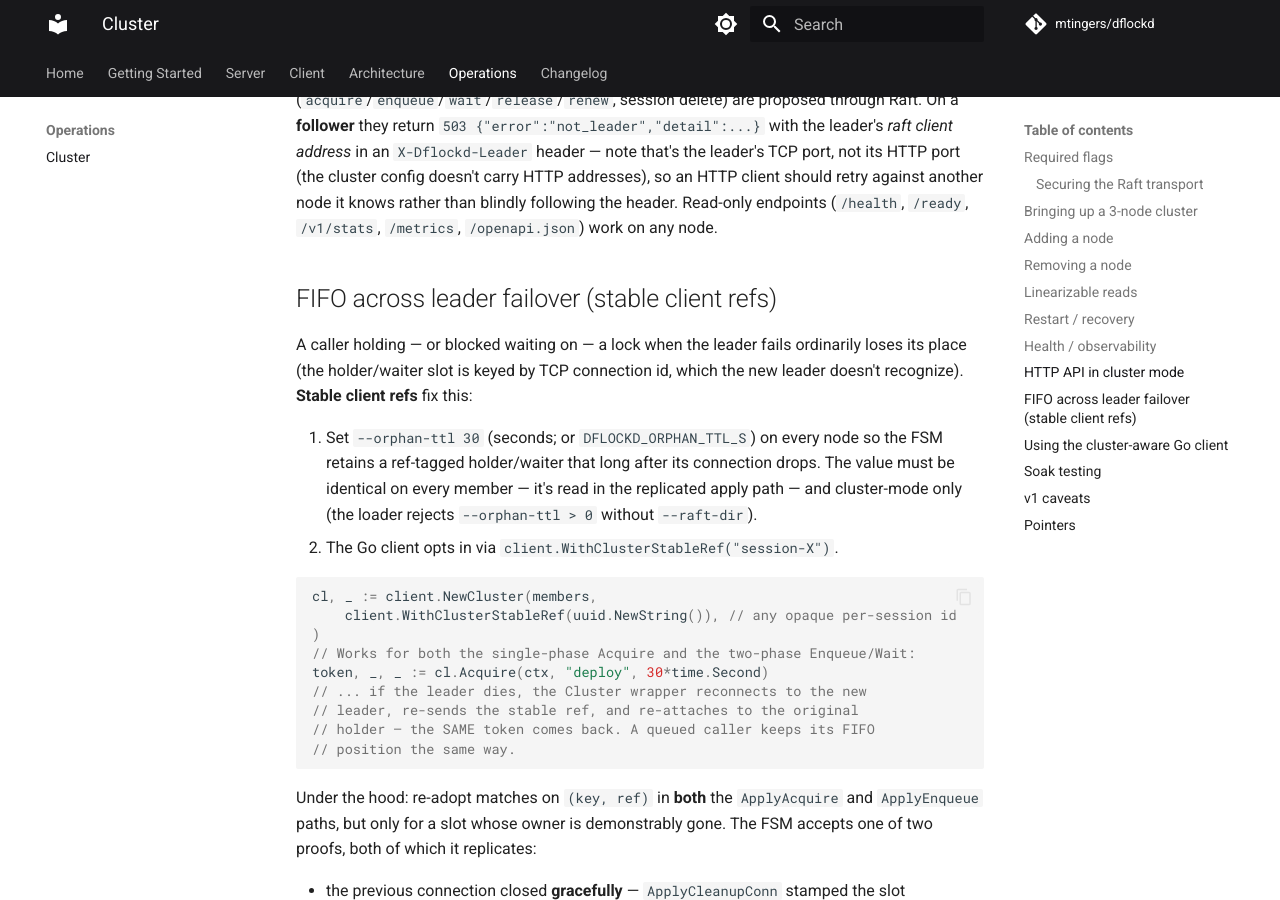
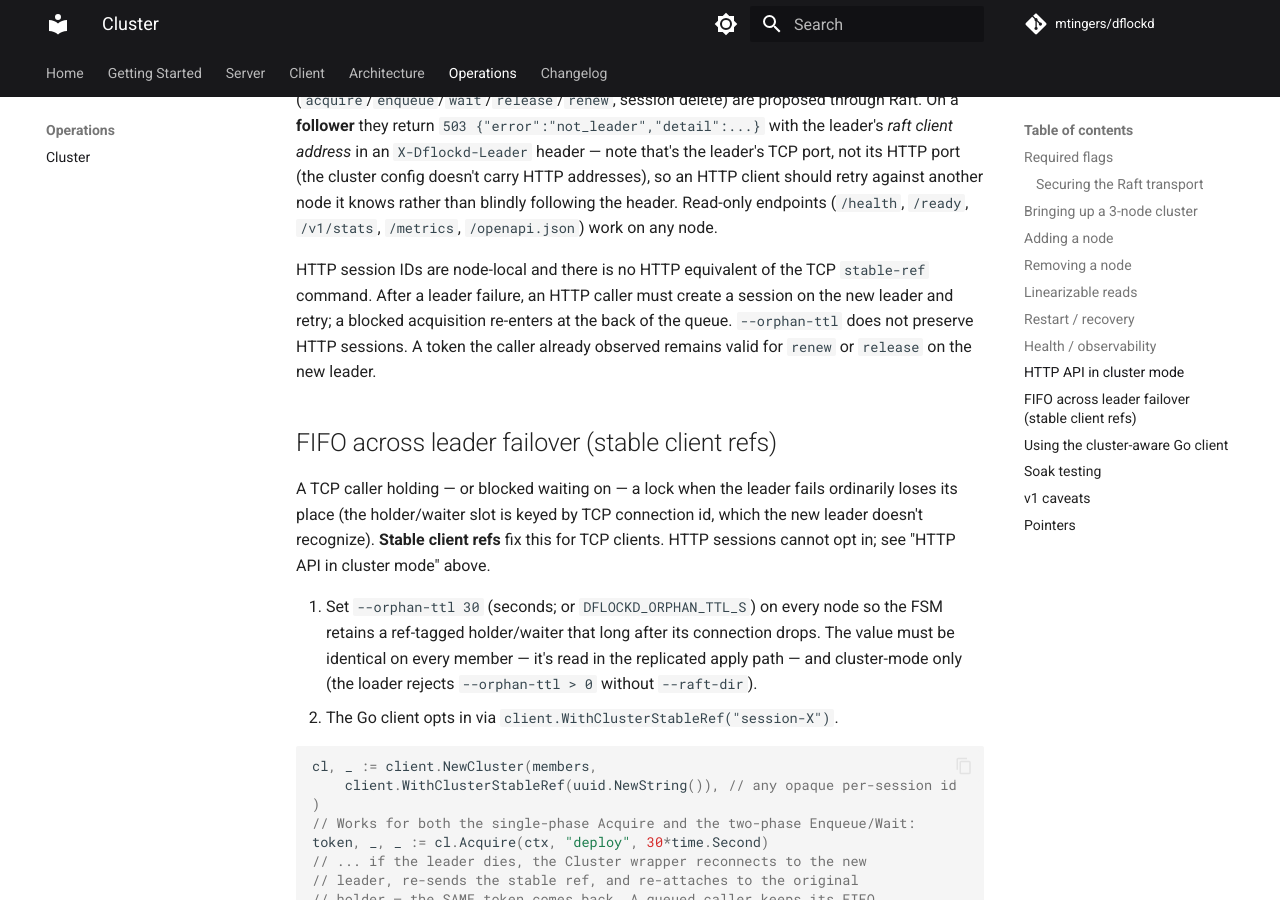
Before and after one commit to mtingers/dflockd, an MkDocs documentation site: the page built from docs/operations/cluster.md, in a window 1280 px wide and 900 px high, scrolled down 4505 px. Built offline with MkDocs 1.6.1 and Material for MkDocs 9.7.7, drawn with Linux system fonts in a browser that asks for light colours; comment, search, counter and statistics services are not loaded.

Commit message:
docs(cluster): clarify HTTP failover limitation

```diff
--- a/docs/openapi.json
+++ b/docs/openapi.json
@@ -18,7 +18,7 @@
   ],
   "security": [{"bearerAuth": []}],
   "tags": [
-    {"name": "sessions", "description": "Create, ping, and close HTTP sessions. A session is the HTTP analogue of a persistent TCP connection."},
+    {"name": "sessions", "description": "Create, ping, and close node-local HTTP sessions. A session is the HTTP analogue of a persistent TCP connection, but cannot opt into TCP stable-ref failover re-attachment."},
     {"name": "locks", "description": "Exclusive lock primitives. Each key has at most one holder at a time. Acquires are FIFO across all transports."},
     {"name": "semaphores", "description": "Counted semaphore primitives. Up to `limit` concurrent holders per key. The first acquirer sets the limit."},
     {"name": "introspection", "description": "Server state and schema."}
@@ -77,7 +77,7 @@
         "tags": ["sessions"],
         "summary": "Create a session",
         "operationId": "createSession",
-        "description": "Mints a new session with a server-generated 32-character lowercase hex ID. The response advertises the configured idle timeout so clients know how often to ping.",
+        "description": "Mints a new node-local session with a server-generated 32-character lowercase hex ID. The response advertises the configured idle timeout so clients know how often to ping. After a cluster leader failure, clients must create a session on the new leader; blocked FIFO position is not preserved.",
         "responses": {
           "200": {"description": "Created", "content": {"application/json": {"schema": {"$ref": "#/components/schemas/CreateSessionResponse"}, "example": {"session_id": "0fe1f0c5b6758b10fe1ce7df57c012ef", "idle_timeout_s": 20}}}},
           "401": {"$ref": "#/components/responses/Unauthorized"},
--- a/docs/operations/cluster.md
+++ b/docs/operations/cluster.md
@@ -202,12 +202,20 @@ rather than blindly following the header. Read-only endpoints
 (`/health`, `/ready`, `/v1/stats`, `/metrics`, `/openapi.json`) work on
 any node.
 
+HTTP session IDs are node-local and there is no HTTP equivalent of the
+TCP `stable-ref` command. After a leader failure, an HTTP caller must
+create a session on the new leader and retry; a blocked acquisition
+re-enters at the back of the queue. `--orphan-ttl` does not preserve
+HTTP sessions. A token the caller already observed remains valid for
+`renew` or `release` on the new leader.
+
 ## FIFO across leader failover (stable client refs)
 
-A caller holding — or blocked waiting on — a lock when the leader fails
-ordinarily loses its place (the holder/waiter slot is keyed by TCP
-connection id, which the new leader doesn't recognize). **Stable client
-refs** fix this:
+A TCP caller holding — or blocked waiting on — a lock when the leader
+fails ordinarily loses its place (the holder/waiter slot is keyed by
+TCP connection id, which the new leader doesn't recognize). **Stable
+client refs** fix this for TCP clients. HTTP sessions cannot opt in; see
+"HTTP API in cluster mode" above.
 
 1. Set `--orphan-ttl 30` (seconds; or `DFLOCKD_ORPHAN_TTL_S`) on every
    node so the FSM retains a ref-tagged holder/waiter that long after
```
Also changed, not shown: PRODUCTION_READINESS.md (+30 -20 lines), docs/http-api.md (+7 -0 lines), 1 other file.
